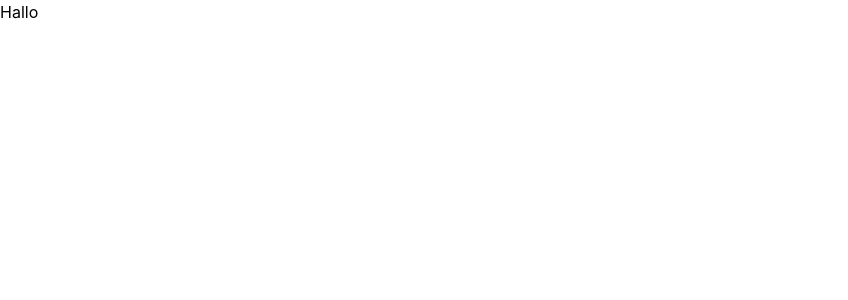
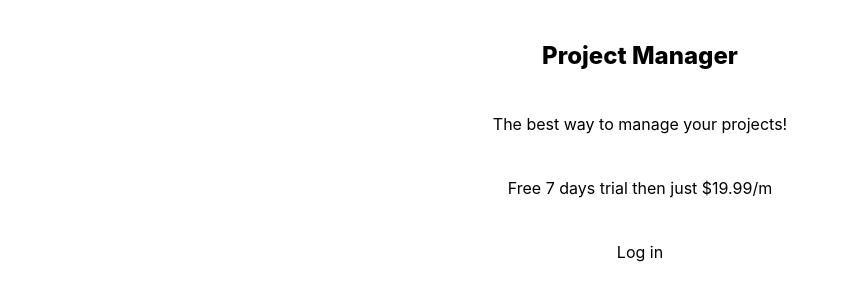
Before and after one commit to JoeLan124/projectmanager, a Next.js app: page / in a window 1280 px wide. Shown: the top 300 px of the page, without its empty margins (0-848 px from the left). Built offline with nearby package versions, Linux system fonts and the light colour scheme; no server answers.

Commit message:
02 login and check subscription

```diff
--- /dev/null
+++ b/pages/dashboard.js
@@ -0,0 +1,60 @@
+import Head from "next/head";
+import { useSession } from "next-auth/react";
+import { useRouter } from "next/router";
+
+export default function Dashboard() {
+  const router = useRouter();
+
+  const { data: session, status } = useSession();
+
+  const loading = status === "loading";
+
+  if (loading) {
+    return null;
+  }
+
+  if (!session) {
+    router.push("/");
+    return;
+  }
+
+  if (!session.user.isSubscriber) {
+    router.push("/subscribe");
+    return;
+  }
+
+  return (
+    <div>
+      <Head>
+        <title>Project Manager</title>
+        <meta name="description" content="Project Manager" />
+        <link rel="icon" href="/favicon.ico" />
+      </Head>
+
+      <div className="text-center ">
+        <h1 className="mt-10 font-extrabold text-2xl">Project Manager</h1>
+
+        <div className="grid sm:grid-cols-2">
+          <div>
+            <h2 className="mt-10 font-bold">Project #1</h2>
+
+            <ol className="mt-4 list-inside list-decimal">
+              <li>TODO 1</li>
+              <li>TODO 2</li>
+              <li>TODO 3</li>
+            </ol>
+          </div>
+          <div>
+            <h2 className="mt-10 font-bold">Project #2</h2>
+
+            <ol className="mt-4 list-inside list-decimal">
+              <li>TODO 1</li>
+              <li>TODO 2</li>
+              <li>TODO 3</li>
+            </ol>
+          </div>
+        </div>
+      </div>
+    </div>
+  );
+}
--- a/pages/index.js
+++ b/pages/index.js
@@ -1,10 +1,48 @@
 import Head from "next/head";
-import Image from "next/image";
+import { useSession } from "next-auth/react";
+import { useRouter } from "next/router";
+import Link from "next/link";
 
 export default function Home() {
+  const router = useRouter();
+
+  const { data: session, status } = useSession();
+
+  const loading = status === "loading";
+
+  if (loading) {
+    return null;
+  }
+
+  if (session) {
+    router.push("/dashboard");
+    return;
+  }
+
   return (
     <div>
-      <p>Hallo</p>
+      <Head>
+        <title>Project Manager</title>
+        <meta name="description" content="Project Manager" />
+        <link rel="icon" href="/favicon.ico" />
+      </Head>
+
+      <div className="text-center ">
+        <h1 className="mt-10 font-extrabold text-2xl">Project Manager</h1>
+
+        <p className="mt-10">The best way to manage your projects!</p>
+
+        <p className="mt-10">Free 7 days trial then just $19.99/m</p>
+
+        <div className="mt-10">
+          <Link
+            className="bg-black text-white px-5 py-2"
+            href="/api/auth/signin"
+          >
+            Log in
+          </Link>
+        </div>
+      </div>
     </div>
   );
 }
```
